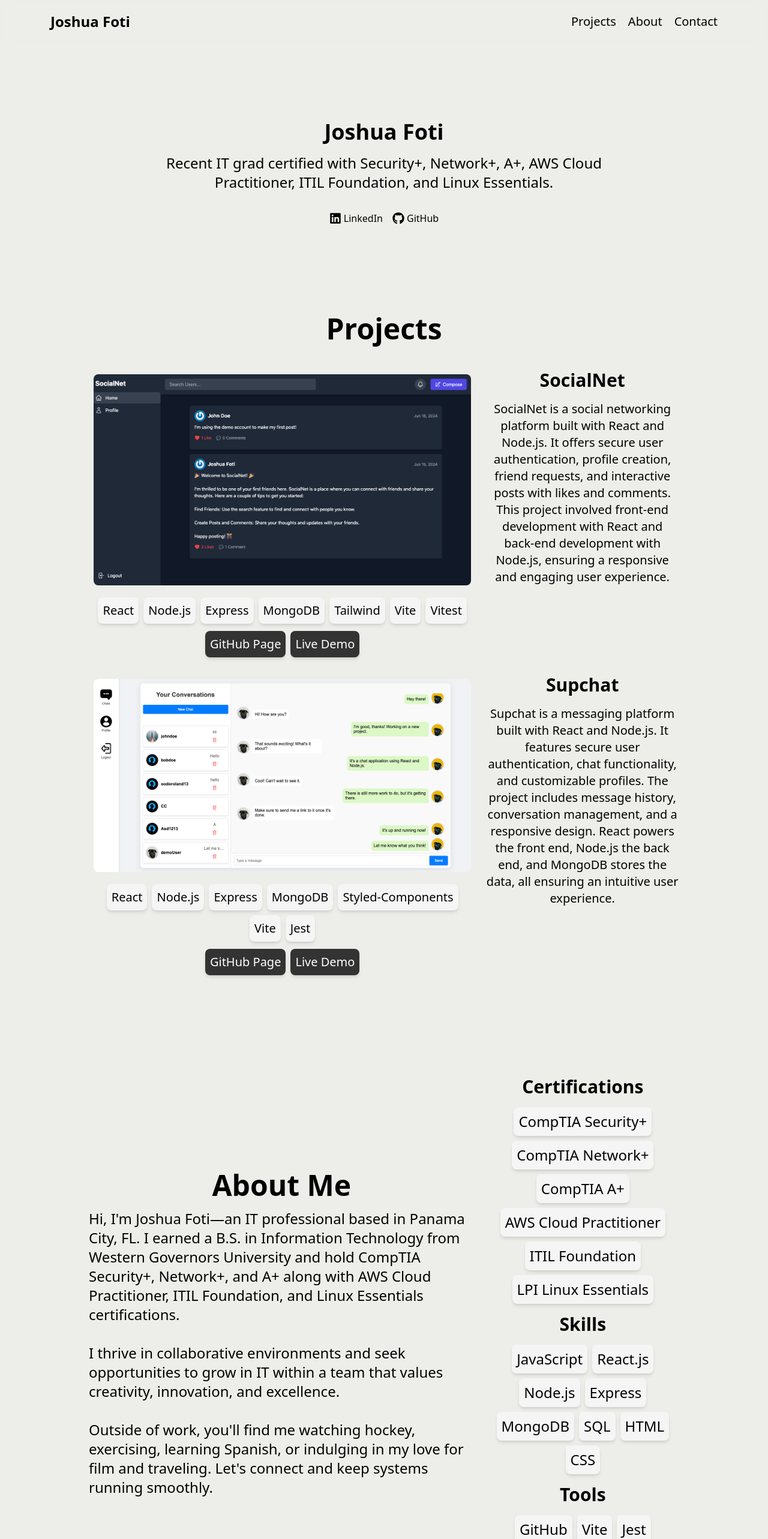
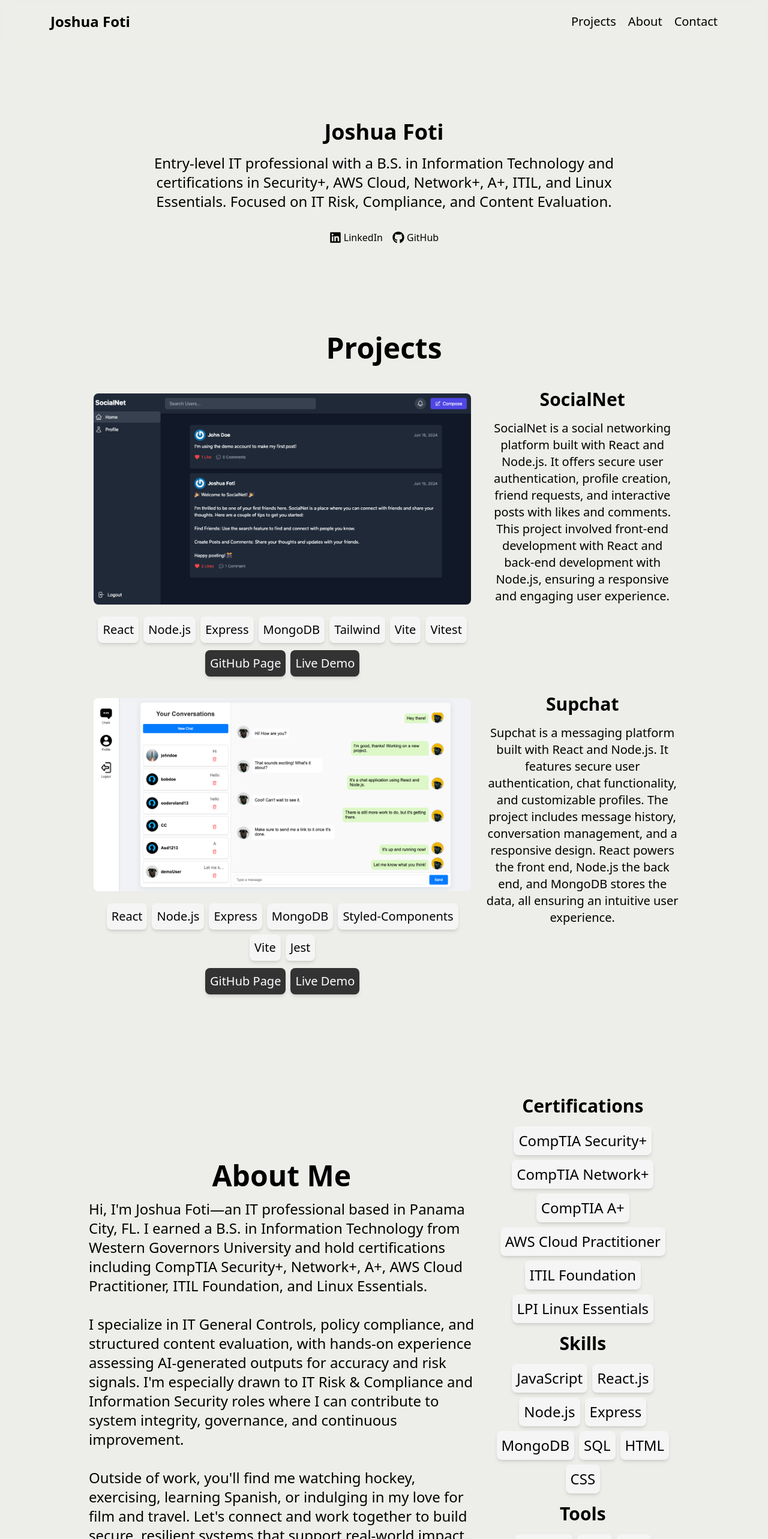
Before and after one commit to Jfoti64/portfolio, a React (Vite) app: page / in a window 1280 px wide. Shown: the top 2566 px of the page at 60% size. Built offline with nearby package versions, Linux system fonts and the light colour scheme.

Commit message:
Reword information for clarity

```diff
--- a/src/components/About.jsx
+++ b/src/components/About.jsx
@@ -39,21 +39,25 @@ const About = () => {
         <div className="flex flex-col items-center md:w-2/3">
           <h1 className="text-4xl lg:text-5xl font-bold mb-4">About Me</h1>
           <p className="text-xl lg:text-2xl mb-8 max-w-2xl text-left">
-            Hi, I&apos;m Joshua Foti—an IT professional based in Panama City, FL. I earned a
-            B.S. in Information Technology from Western Governors University and hold
-            CompTIA Security+, Network+, and A+ along with AWS Cloud Practitioner, ITIL
-            Foundation, and Linux Essentials certifications.
+            Hi, I&apos;m Joshua Foti—an IT professional based in Panama City, FL. I earned a B.S. in
+            Information Technology from Western Governors University and hold certifications
+            including CompTIA Security+, Network+, A+, AWS Cloud Practitioner, ITIL Foundation, and
+            Linux Essentials.
           </p>
           <p className="text-xl lg:text-2xl mb-8 max-w-2xl text-left">
-            I thrive in collaborative environments and seek opportunities to grow in IT
-            within a team that values creativity, innovation, and excellence.
+            I specialize in IT General Controls, policy compliance, and structured content
+            evaluation, with hands-on experience assessing AI-generated outputs for accuracy and
+            risk signals. I&apos;m especially drawn to IT Risk & Compliance and Information Security
+            roles where I can contribute to system integrity, governance, and continuous
+            improvement.
           </p>
           <p className="text-xl lg:text-2xl mb-8 max-w-2xl text-left">
-            Outside of work, you&apos;ll find me watching hockey, exercising, learning
-            Spanish, or indulging in my love for film and traveling. Let&apos;s connect and
-            keep systems running smoothly.
+            Outside of work, you&apos;ll find me watching hockey, exercising, learning Spanish, or
+            indulging in my love for film and travel. Let&apos;s connect and work together to build
+            secure, resilient systems that support real-world impact.
           </p>
         </div>
+
         <div className="flex flex-col items-center md:w-1/3 mt-8 md:mt-0 space-y-4">
           {/* Certifications Section */}
           <div className="w-full">
--- a/src/components/Contact.jsx
+++ b/src/components/Contact.jsx
@@ -37,7 +37,8 @@ const Contact = () => {
     >
       <h2 className="text-3xl font-bold mb-4">Contact</h2>
       <p className="text-xl mb-8 lg:text-2xl max-w-2xl">
-        If you have any questions, feel free to reach out.
+        I'm currently open to opportunities in IT Risk, Compliance, and Information Security.
+        Whether you're a recruiter, hiring manager, or fellow technologist — feel free to reach out!
       </p>
       <div className="flex flex-col items-center space-y-4">
         <div>
--- a/src/components/Intro.jsx
+++ b/src/components/Intro.jsx
@@ -39,8 +39,11 @@ const Intro = () => {
     >
       <h1 className="text-4xl font-bold mb-4">Joshua Foti</h1>
       <p className="text-xl lg:text-2xl mb-8 w-2/3">
-        Recent IT grad certified with Security+, Network+, A+, AWS Cloud Practitioner, ITIL Foundation, and Linux Essentials.
+        Entry-level IT professional with a B.S. in Information Technology and certifications in
+        Security+, AWS Cloud, Network+, A+, ITIL, and Linux Essentials. Focused on IT Risk,
+        Compliance, and Content Evaluation.
       </p>
+
       <div className="flex space-x-4">
         <a
           href="https://www.linkedin.com/in/joshua-foti-23676b182/"
```
